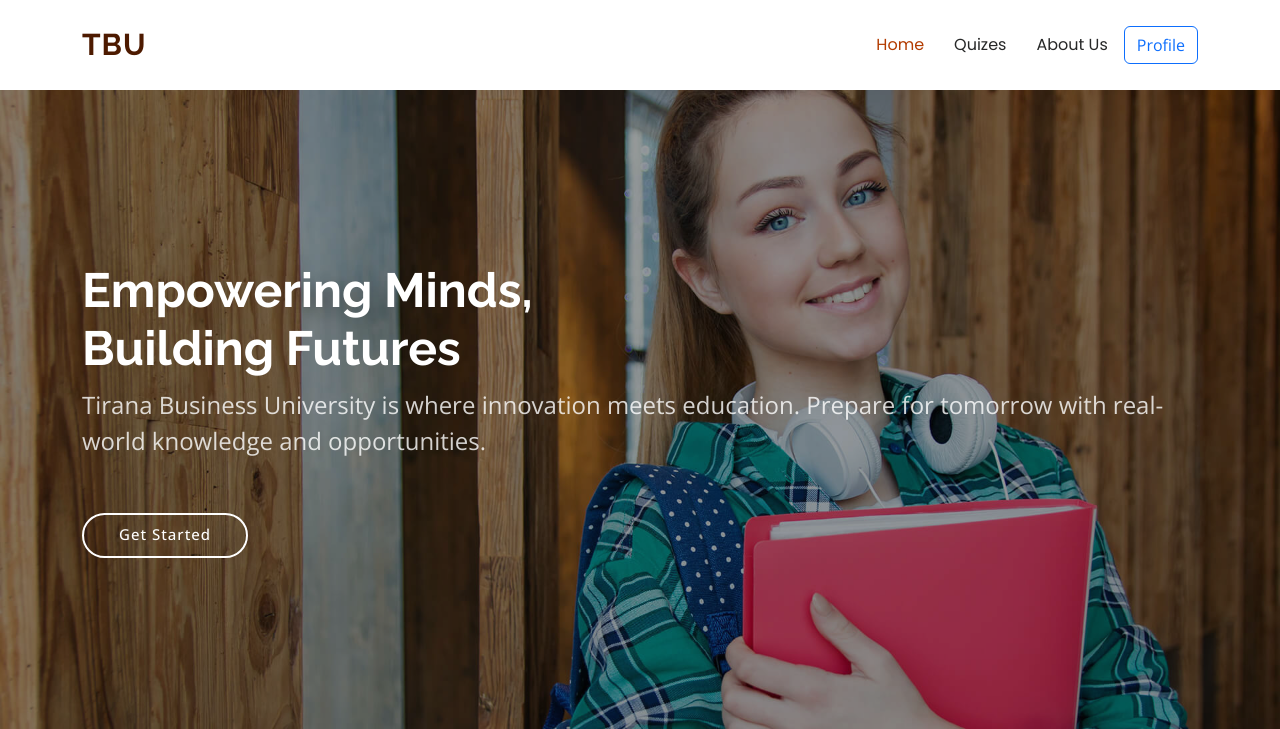
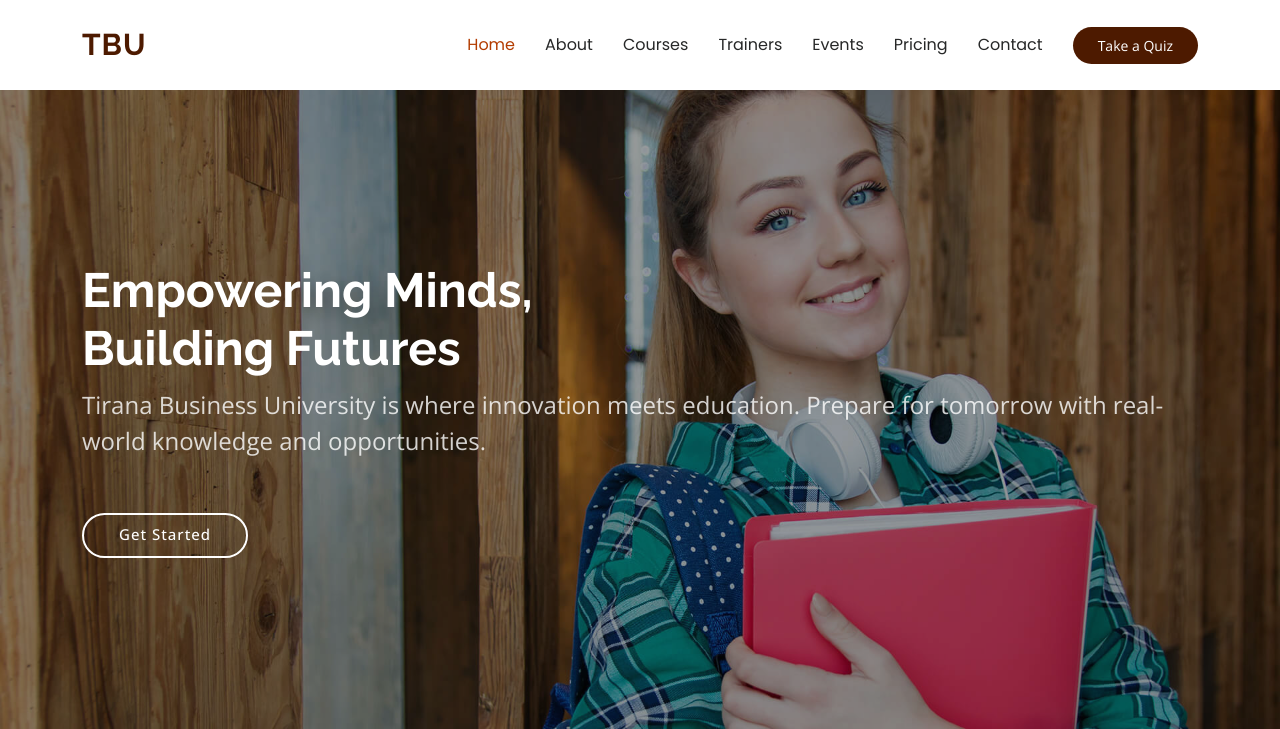
Before and after one commit to elsahalili/JunctionX, a PHP site: page /home.php in a window 1280 px wide. Shown: the top 729 px of the page. Run offline with PHP 8.4, Linux system fonts and the light colour scheme.

Commit message:
Update home.php

```diff
--- a/TBU/Mentor/home.php
+++ b/TBU/Mentor/home.php
@@ -38,25 +38,29 @@
 
 <body class="index-page">
 
-  <header id="header" class="header d-flex align-items-center sticky-top">
-    <div class="container-fluid container-xl position-relative d-flex align-items-center justify-content-between">
+<header id="header" class="header d-flex align-items-center sticky-top">
+    <div class="container-fluid container-xl position-relative d-flex align-items-center">
 
       <a href="index.html" class="logo d-flex align-items-center me-auto">
+        <!-- Uncomment the line below if you also wish to use an image logo -->
         <!-- <img src="assets/img/logo.png" alt=""> -->
         <h1 class="sitename">TBU</h1>
       </a>
 
-      <nav id="navmenu" class="navmenu d-flex align-items-center">
-        <ul class="d-flex mb-0">
-          <li><a href="index.html" class="active">Home</a></li>
-          <li><a href="quizes.php">Quizes</a></li>
-          <li><a href="#about">About Us</a></li>
+      <nav id="navmenu" class="navmenu">
+        <ul>
+          <li><a href="index.html" class="active">Home<br></a></li>
+          <li><a href="about.html">About</a></li>
+          <li><a href="courses.html">Courses</a></li>
+          <li><a href="trainers.html">Trainers</a></li>
+          <li><a href="events.html">Events</a></li>
+          <li><a href="pricing.html">Pricing</a></li>
+          <li><a href="contact.html">Contact</a></li>
         </ul>
         <i class="mobile-nav-toggle d-xl-none bi bi-list"></i>
       </nav>
 
-      <!-- Profile Link with spacing -->
-      <a href="profile.php" class="btn btn-outline-primary ms-3">Profile</a>
+      <a class="btn-getstarted" href="quiz.php">Take a Quiz</a>
 
     </div>
   </header>
```
